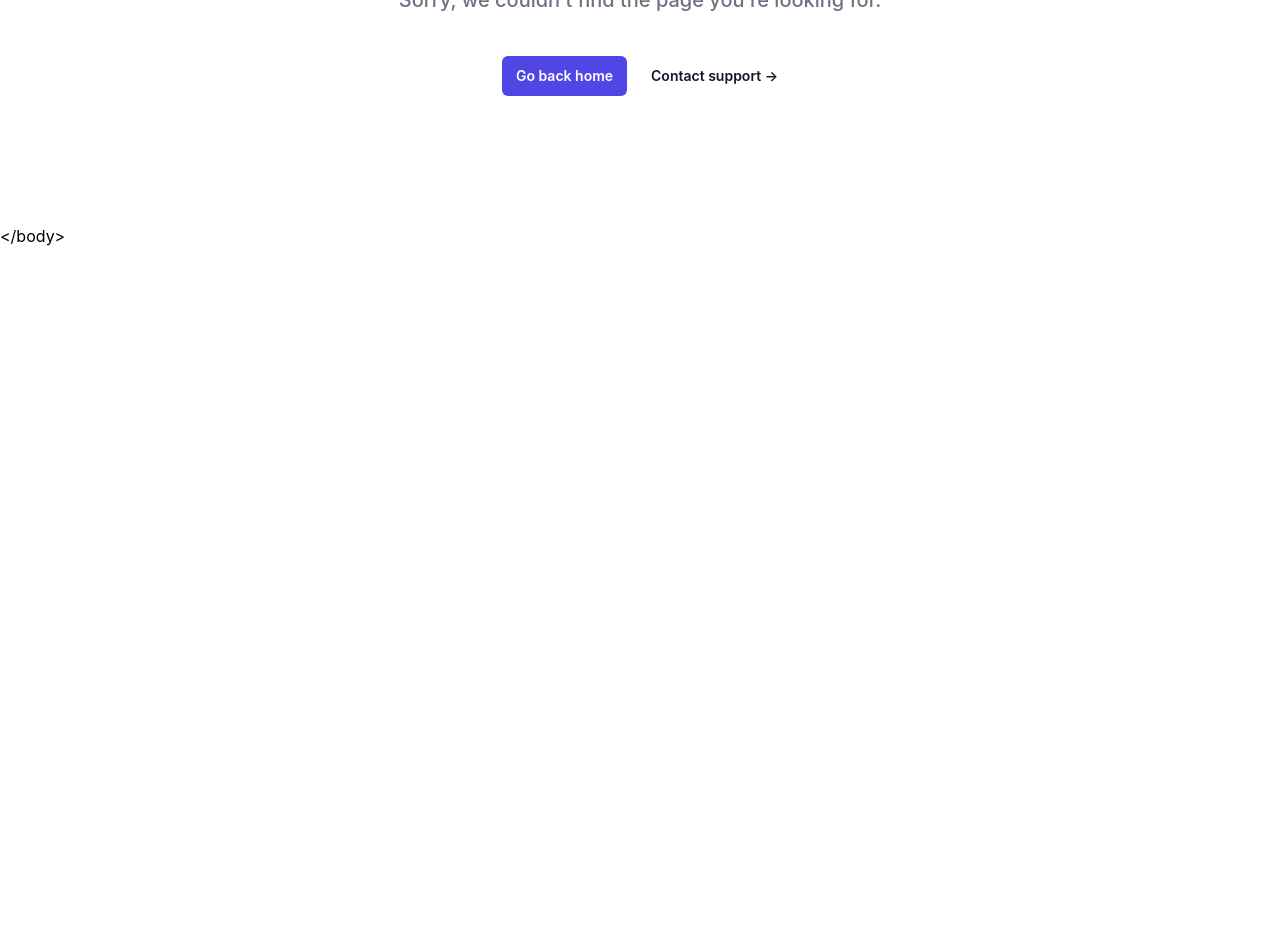
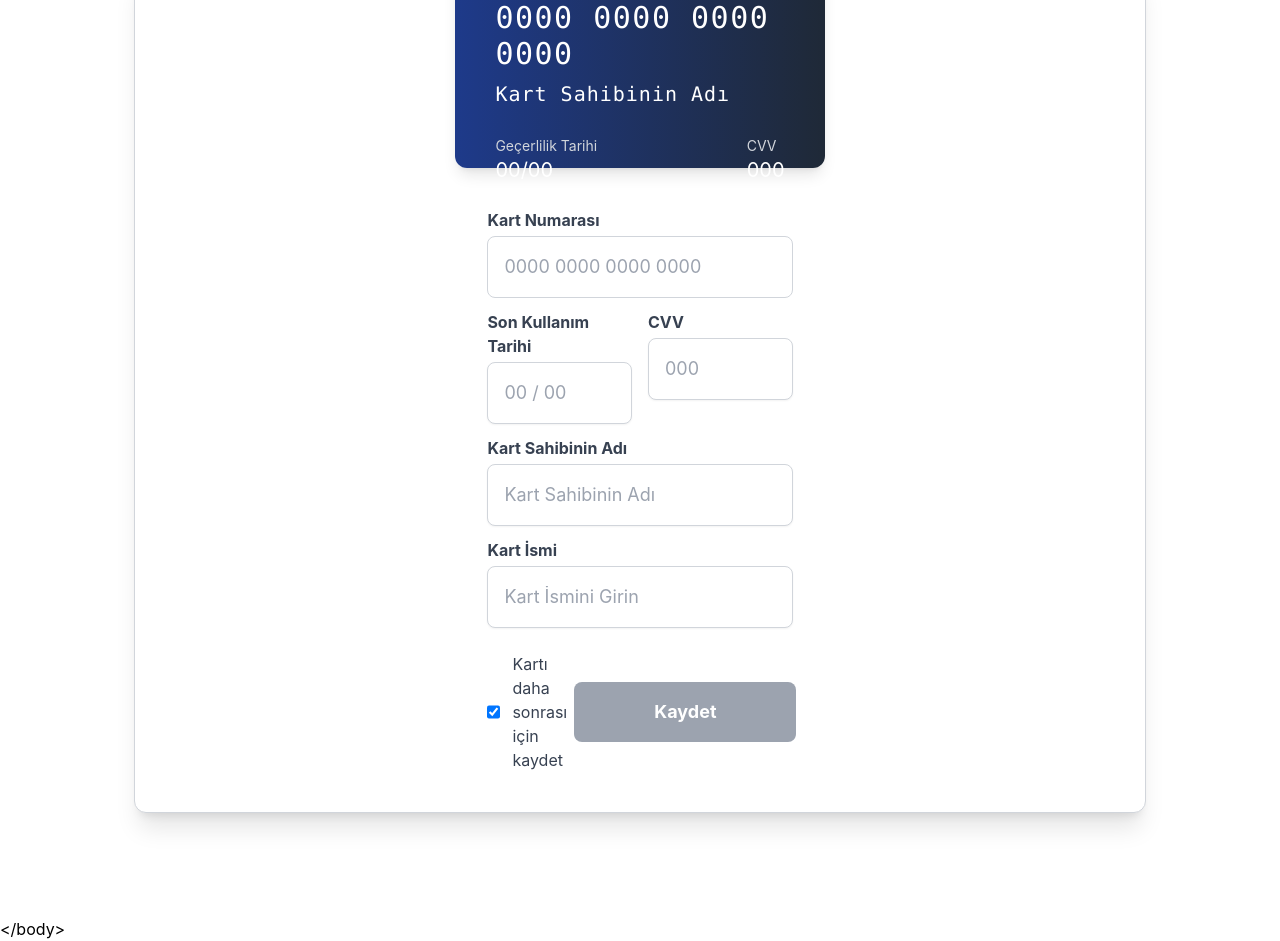
Before and after one commit to MuhammedIkbalAKGUNDOGDU/imece-test-website, a React (Vite) app in the folder imece/: page /add-card in a window 1280 px wide. Before the commit this address had no page. Shown: the part 280-1221 px from the top of the page. Before the commit the page ends 800 px from the top, so only its background shows below. Built offline with nearby package versions, Linux system fonts and the light colour scheme.

Commit message:
/add-card task completed

```diff
--- a/imece/src/main.jsx
+++ b/imece/src/main.jsx
@@ -19,6 +19,7 @@ import AddUrun4 from "./pages/seller/urunEkle4";
 import GonderiOlustur from "./pages/seller/gonderiOlustur";
 import SellerProfile from "./pages/seller/sellerProfile";
 import SellerProfileFromCustomer from "./pages/seller/sellerProfileFromCustomer";
+import SavePaymentCard from "./pages/savePaymentCard";
 import NotFound404 from "./pages/404Page";
 ReactDOM.createRoot(document.getElementById("root")).render(
   <BrowserRouter>
@@ -39,6 +40,7 @@ ReactDOM.createRoot(document.getElementById("root")).render(
       <Route path="/Urun-Ekle-4" element={<AddUrun4 />}></Route>
       <Route path="/gonderi-olustur" element={<GonderiOlustur />}></Route>
       <Route path="/satici-profili-1" element={<SellerProfile />}></Route>
+      <Route path="/add-card" element={<SavePaymentCard />}></Route>
       <Route path="/*" element={<NotFound404 />}></Route>
       <Route
         path="/satici-profili-2"
--- /dev/null
+++ b/imece/src/pages/savePaymentCard.jsx
@@ -0,0 +1,200 @@
+import React, { useState, useEffect } from "react";
+import { FaArrowLeft } from "react-icons/fa";
+import { useNavigate } from "react-router-dom";
+import Header from "../components/GenerealUse/Header";
+
+const SavePaymentCard = () => {
+  const navigate = useNavigate();
+  const [cardName, setCardName] = useState("");
+  const [cardNumber, setCardNumber] = useState("");
+  const [expiryDate, setExpiryDate] = useState("");
+  const [cvv, setCvv] = useState("");
+  const [ownerName, setOwnerName] = useState("");
+  const [saveCard, setSaveCard] = useState(true);
+  const [isFullScreen, setIsFullScreen] = useState(true);
+  const [isFormValid, setIsFormValid] = useState(false);
+
+  const maskCardNumber = (number) => {
+    if (!number) return '0000 0000 0000 0000';
+    const first4 = number.substring(0, 4);
+    const middle8 = '****-****';
+    const last4 = number.substring(12, 16);
+    return `${first4}-${middle8}-${last4}`;
+  };
+
+  // Ekran boyutuna göre tam sığdırma kontrolü
+  useEffect(() => {
+    const checkScreenSize = () => {
+      setIsFullScreen(window.innerHeight >= 720);
+    };
+    checkScreenSize();
+    window.addEventListener("resize", checkScreenSize);
+    return () => window.removeEventListener("resize", checkScreenSize);
+  }, []);
+
+  // Form validasyonunu kontrol et
+  useEffect(() => {
+    setIsFormValid(
+      cardNumber.length === 16 &&
+      expiryDate.length === 5 &&
+      cvv.length === 3 &&
+      ownerName.trim() !== ""
+    );
+  }, [cardNumber, expiryDate, cvv, ownerName]);
+
+  return (
+    <div className="landingPage min-h-screen">
+      <Header />
+      <div className="container mx-auto px-4 py-6 flex flex-col mt-2 lg:mt-5 mb-20">
+        {/* Header container */}
+        <div className="w-full px-2 md:px-12 mb-6">
+          <button
+            className="flex items-center text-[#22FF22] font-semibold mb-0 md:mb-10 lg:mb-0 text-lg sm:text-xl"
+            onClick={() => navigate(-1)}
+          >
+            <FaArrowLeft className="mr-2" /> Geri dön
+          </button>
+        </div>
+
+        <div className="flex justify-center px-2 sm:px-4 mt-2 md:-mt-4 lg:mt-0">
+          <div className="flex flex-col bg-white rounded-xl shadow-xl w-full max-w-7xl px-3 sm:px-8 md:px-16 lg:px-32 xl:px-80 py-6 sm:py-8 md:py-10 mt-4 sm:mt-6 border border-gray-300">
+            {/* Kart Görünümü */}
+            <div className="flex justify-center mb-6 -mt-16 sm:-mt-24 md:-mt-32">
+              <div className="w-[260px] sm:w-[380px] md:w-[500px] h-44 sm:h-60 md:h-72 bg-gradient-to-r from-blue-900 to-gray-800 rounded-xl shadow-lg p-4 sm:p-8 md:p-10">
+                <div className="flex justify-between items-start">
+                  <div className="w-6 h-6 sm:w-12 sm:h-12 md:w-14 md:h-14 bg-yellow-400 rounded-lg"></div>
+                  <div className="text-white text-md sm:text-xl md:text-2xl font-bold">VISA</div>
+                </div>
+
+                <div className="text-white text-md sm:text-2xl md:text-3xl font-mono tracking-wider mt-3 sm:mt-5 md:mt-6">
+                  {maskCardNumber(cardNumber)}
+                </div>
+                <div className="text-white text-xs sm:text-lg md:text-xl font-mono tracking-wider mt-1 sm:mt-2">
+                  {ownerName || "Kart Sahibinin Adı"}
+                </div>
+                <div className="flex justify-between items-end mt-4 sm:mt-6 md:mt-7">
+                  <div>
+                    <div className="text-gray-300 text-[0.60rem] sm:text-sm">Geçerlilik Tarihi</div>
+                    <div className="text-white text-xs sm:text-lg md:text-xl">{expiryDate || '00/00'}</div>
+                  </div>
+                  <div>
+                    <div className="text-gray-300 text-[0.70rem] sm:text-sm">CVV</div>
+                    <div className="text-white text-xs sm:text-lg md:text-xl">{cvv ? '***' : '000'}</div>
+                  </div>
+                </div>
+              </div>
+            </div>
+
+            <div className="w-full max-w-4xl mx-auto space-y-3 mt-4">
+              {/* Form Fields */}
+              <div className="mx-2 sm:mx-4 md:mx-8 space-y-3">
+                {/* Kart Numarası */}
+                <div>
+                  <label className="block text-gray-700 text-sm sm:text-base font-bold mb-1">
+                    Kart Numarası
+                  </label>
+                  <input
+                    type="text"
+                    className="w-full bg-transparent p-3 sm:p-4 text-base sm:text-lg focus:outline-none border border-gray-300 rounded-lg"
+                    placeholder="0000 0000 0000 0000"
+                    maxLength={19}
+                    value={cardNumber}
+                    onChange={(e) => {
+                      const value = e.target.value.replace(/\D/g, "").substring(0, 16);
+                      setCardNumber(value);
+                    }}
+                  />
+                </div>
+
+                {/* Son Kullanma Tarihi ve CVV */}
+                <div className="flex flex-col sm:flex-row gap-3 sm:gap-4">
+                  <div className="w-full sm:w-1/2">
+                    <label className="block text-gray-700 text-sm sm:text-base font-bold mb-1">Son Kullanım Tarihi</label>
+                    <input
+                      type="text"
+                      className="w-full p-3 sm:p-4 text-base sm:text-lg border border-gray-300 rounded-lg shadow-sm"
+                      placeholder="00 / 00"
+                      maxLength={5}
+                      value={expiryDate}
+                      onChange={(e) => {
+                        let value = e.target.value.replace(/\D/g, "").substring(0, 4);
+                        if (value.length > 2) value = value.slice(0, 2) + "/" + value.slice(2);
+                        setExpiryDate(value);
+                      }}
+                    />
+                  </div>
+                  <div className="w-full sm:w-1/2">
+                    <label className="block text-gray-700 text-sm sm:text-base font-bold mb-1">CVV</label>
+                    <input
+                      type="password"
+                      className="w-full p-3 sm:p-4 text-base sm:text-lg border border-gray-300 rounded-lg shadow-sm"
+                      placeholder="000"
+                      maxLength={3}
+                      value={cvv}
+                      onChange={(e) => setCvv(e.target.value.replace(/\D/g, "").substring(0, 3))}
+                    />
+                  </div>
+                </div>
+
+                {/* Kart Sahibinin Adı ve Kart İsmi */}
+                <div className="space-y-3">
+                  <div>
+                    <label className="block text-gray-700 text-sm sm:text-base font-bold mb-1">Kart Sahibinin Adı</label>
+                    <input
+                      type="text"
+                      className="w-full p-3 sm:p-4 text-base sm:text-lg border border-gray-300 rounded-lg shadow-sm"
+                      placeholder="Kart Sahibinin Adı"
+                      value={ownerName}
+                      onChange={(e) => setOwnerName(e.target.value)}
+                    />
+                  </div>
+
+                  <div>
+                    <label className="block text-gray-700 text-sm sm:text-base font-bold mb-1">Kart İsmi</label>
+                    <input
+                      type="text"
+                      className="w-full p-3 sm:p-4 text-base sm:text-lg border border-gray-300 rounded-lg shadow-sm disabled:bg-gray-100 disabled:cursor-not-allowed"
+                      placeholder="Kart İsmini Girin"
+                      value={cardName}
+                      onChange={(e) => setCardName(e.target.value)}
+                      disabled={!saveCard}
+                    />
+                  </div>
+                </div>
+
+                {/* Kaydet ve Checkbox */}
+                <div className="flex flex-col sm:flex-row items-center justify-between gap-4 sm:gap-0 pt-3">
+                  <label className="flex items-center text-gray-700 text-sm sm:text-base">
+                    <input
+                      type="checkbox"
+                      className="w-5 h-5 mr-3 rounded border-gray-300"
+                      checked={saveCard}
+                      onChange={() => {
+                        setSaveCard(!saveCard);
+                        if (!saveCard) setCardName("");
+                      }}
+                    />
+                    Kartı daha sonrası için kaydet
+                  </label>
+                  <button
+                    className={`${
+                      isFormValid
+                        ? 'bg-[#22FF22] hover:bg-green-700'
+                        : 'bg-gray-400 cursor-not-allowed'
+                    } text-white font-bold w-full sm:w-auto py-3 sm:py-4 px-8 sm:px-20 text-base sm:text-lg rounded-lg transition-colors`}
+                    onClick={() => isFormValid && alert("Kart başarıyla kaydedildi!")}
+                    disabled={!isFormValid}
+                  >
+                    Kaydet
+                  </button>
+                </div>
+              </div>
+            </div>
+          </div>
+        </div>
+      </div>
+    </div>
+  );
+};
+
+export default SavePaymentCard;
```
